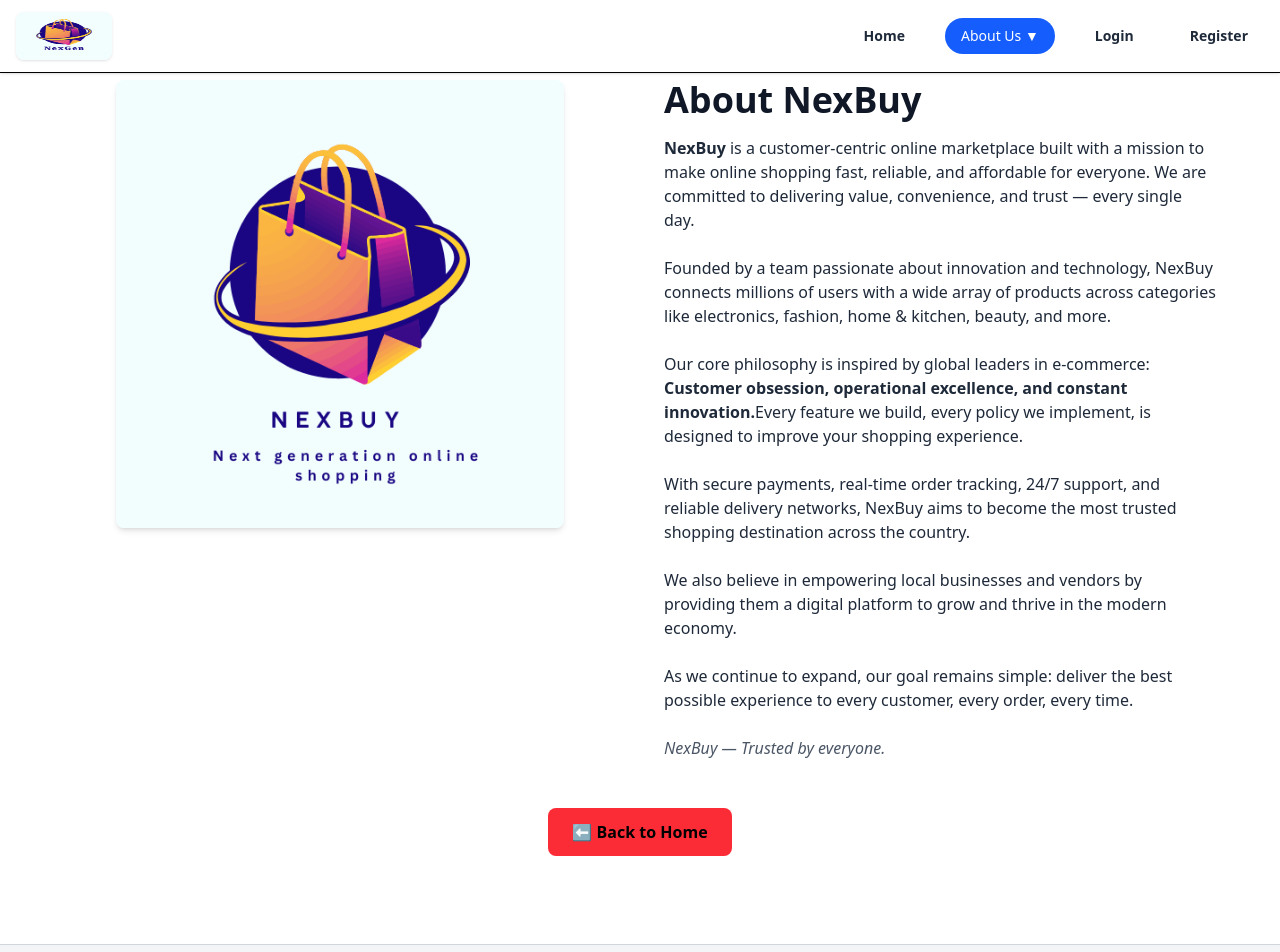
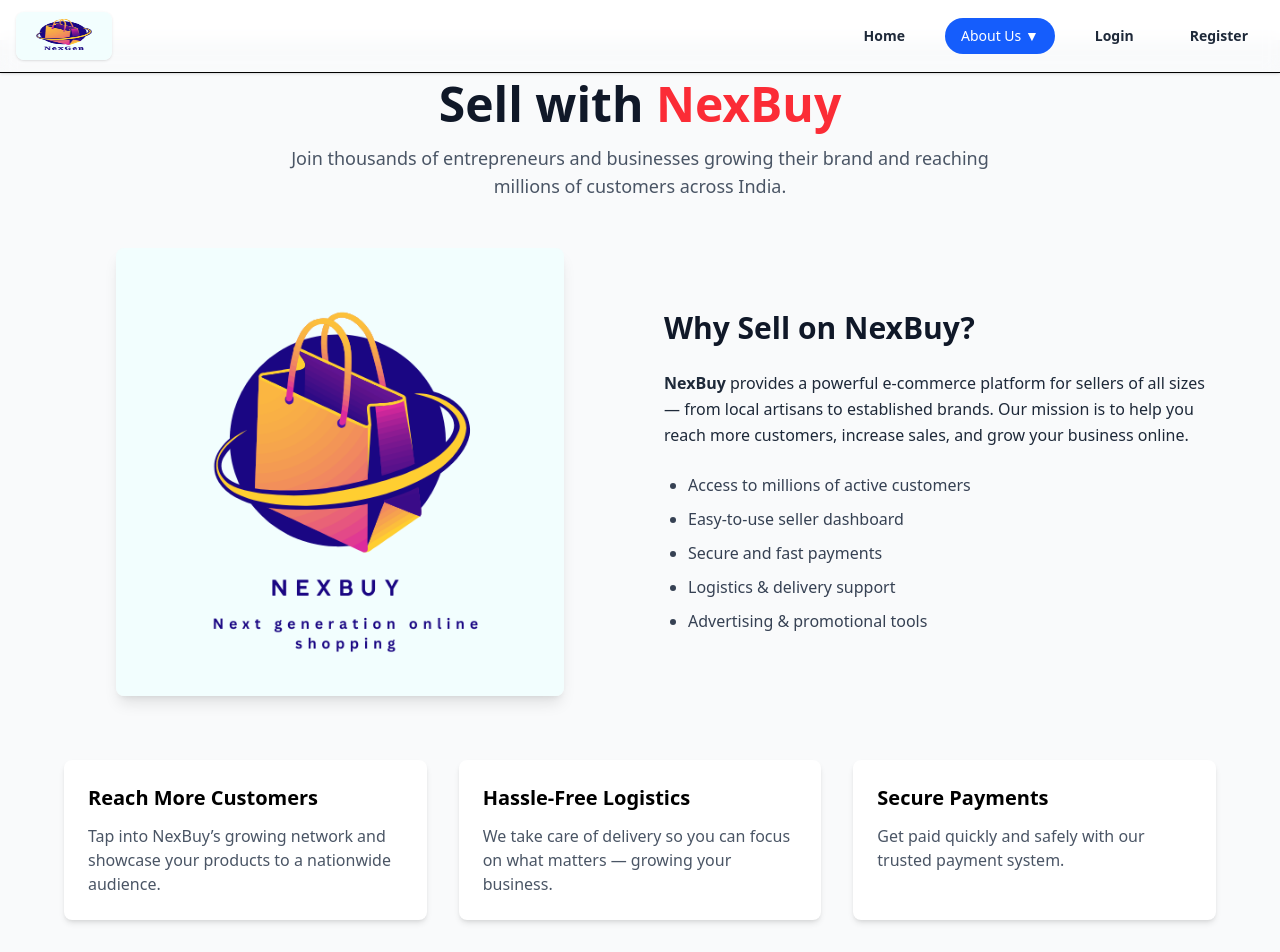
Before and after one commit to Tapancodezeros/NexBuy-react, a React (Vite) app: page /about in a window 1280 px wide. Shown: the top 952 px of the page. Built offline with nearby package versions, Linux system fonts and the light colour scheme.

Commit message:
about us

```diff
--- a/src/Pages/ManageShop.jsx
+++ b/src/Pages/ManageShop.jsx
@@ -1,4 +1,5 @@
 import React, { useState, useEffect } from "react";
+import { RiSliceLine } from "react-icons/ri";
 import { NavLink } from "react-router-dom";
 import { toast } from "react-toastify";
 
@@ -32,6 +33,7 @@
     if (!shop.description.trim()) {
       tempErrors.description = "Shop description is required.";
       valid = false;
+
     }
 
     setErrors(tempErrors);
@@ -111,6 +113,7 @@
               placeholder="Describe your shop"
               value={shop.description}
               onChange={handleChange}
+
               className={`w-full px-4 py-3 rounded-xl border ${
                 errors.description ? "border-red-500" : "border-gray-300"
               } focus:outline-none focus:ring-2 focus:ring-blue-500`}
@@ -167,16 +170,17 @@
                 <div className="flex flex-col gap-1 text-right">
                  <button
                   onClick={() => handleEdit(idx)}
-                    className="text-blue-600 hover:text-blue-800 font-medium"
+                  className="px-3 py-1 text-sm text-white bg-blue-500 rounded hover:bg-blue-600 transition-colors duration-200 ml-2"
                 >
                   ✏️ Edit
                 </button>
                 <button
                   onClick={() => handleDelete(idx)}
-                    className="text-red-600 hover:text-red-800 font-medium"
+                  className="px-3 py-1 text-sm text-black bg-red-500 rounded hover:bg-red-700 transition-colors duration-200 ml-2"
                 >
                   ❌ Delete
                 </button>
+
                 </div>
               </div>
             ))}
--- a/src/Pages/Product/Product.jsx
+++ b/src/Pages/Product/Product.jsx
@@ -68,7 +68,7 @@
             <select
               value={selectedCat}
               onChange={handleChange}
-              className="min-w-[180px] p-2 border border-gray-300 rounded-lg shadow-sm bg-white focus:outline-none focus:ring-2 focus:ring-blue-600">
+              className="min-w-[180px] p-2 border border-gray-300 rounded-lg shadow-sm bg-black text-white focus:outline-none focus:ring-2 focus:ring-blue-600">
               <option value="all">All Categories</option>
               {categories.map((cat) => (
                 <option key={cat} value={cat}>
@@ -76,6 +76,7 @@
                 </option>
               ))}
             </select>
+
             <NavLink
               to="/add-product"
               className="bg-blue-600 hover:bg-blue-700 text-white font-semibold px-5 py-2 rounded-xl transition duration-200">
--- a/src/Pages/Product/SingleProduct.jsx
+++ b/src/Pages/Product/SingleProduct.jsx
@@ -99,7 +99,7 @@
             </div>
              {isLocal && (
                       <div className=" items-center justify-center flex my-15">
-                        <button onClick={() => handleEdit(product.id)} className="bg-black px-5 py-3 text-white rounded text-sm">✏️ Edit</button>
+                        <button onClick={() => handleEdit(product.id)} className="bg-black px-5 py-3 text-white hover: rounded text-sm">✏️ Edit</button>
                       </div>
                     )}
           </div>
--- a/src/Pages/User/About.jsx
+++ b/src/Pages/User/About.jsx
@@ -1,64 +1,92 @@
 import React from "react";
-import { NavLink } from "react-router-dom";
+import { NavLink, useNavigate } from "react-router-dom";
 import userimg from "../../assets/images/Free.png";
 
+
 const About = () => {
+    const isLoggedIn = localStorage.getItem("token");
+   const navigate = useNavigate();
+const handleClick = () => {
+    navigate(isLoggedIn ? "/manageshop" : "/register");
+  };
+
   return (
-    <div className="min-h-screen bg-white py-10 px-5 md:px-16">
-      {/* Content Container */}
-      <main className="max-w-6xl mx-auto grid grid-cols-1 md:grid-cols-2 gap-12 items-start my-10">
-
-        {/* Left: Image */}
+    <div className="min-h-screen bg-gray-50 py-10 px-5 md:px-16 my-10">
+      <section className="max-w-6xl mx-auto text-center mb-12">
+        <h1 className="text-3xl md:text-5xl font-bold text-gray-900">
+          Sell with <span className="text-red-500">NexBuy</span>
+        </h1>
+        <p className="mt-4 text-lg text-gray-600 max-w-3xl mx-auto">
+          Join thousands of entrepreneurs and businesses growing their brand
+          and reaching millions of customers across India.
+        </p>
+      </section>
+      <main className="max-w-6xl mx-auto grid grid-cols-1 md:grid-cols-2 gap-12 items-center mb-16">
         <div className="flex justify-center">
           <img
             src={userimg}
-            alt="NexBuy Team"
-            className="w-full max-w-md rounded-lg shadow-md"
+            alt="NexBuy Seller"
+            className="w-full max-w-md rounded-lg shadow-lg transition-transform duration-300 hover:scale-105 object-cover h-auto"
           />
         </div>
-
-        {/* Right: Description */}
-        <div className="space-y-6 text-gray-800">
-          <h1 className="text-4xl font-bold text-gray-900 mb-4">
-            About NexBuy
-          </h1>
-
+        <div className="space-y-6 text-gray-800 leading-relaxed">
+          <h2 className="text-2xl md:text-3xl font-semibold text-gray-900">
+            Why Sell on NexBuy?
+          </h2>
           <p>
-            <strong>NexBuy</strong> is a customer-centric online marketplace built with a mission to make online shopping fast, reliable, and affordable for everyone. We are committed to delivering value, convenience, and trust — every single day.
+            <strong>NexBuy</strong> provides a powerful e-commerce platform
+            for sellers of all sizes — from local artisans to established brands.
+            Our mission is to help you reach more customers, increase sales, and
+            grow your business online.
           </p>
-
-          <p>
-            Founded by a team passionate about innovation and technology, NexBuy connects millions of users with a wide array of products across categories like electronics, fashion, home & kitchen, beauty, and more.
-          </p>
-
-          <p>
-            Our core philosophy is inspired by global leaders in e-commerce:
-            <strong> Customer obsession, operational excellence, and constant innovation.</strong>
-            Every feature we build, every policy we implement, is designed to improve your shopping experience.
-          </p>
-
-          <p>
-            With secure payments, real-time order tracking, 24/7 support, and reliable delivery networks, NexBuy aims to become the most trusted shopping destination across the country.
-          </p>
-
-          <p>
-            We also believe in empowering local businesses and vendors by providing them a digital platform to grow and thrive in the modern economy.
-          </p>
-
-          <p>
-            As we continue to expand, our goal remains simple: deliver the best possible experience to every customer, every order, every time.
-          </p>
-
-          <p className="text-gray-600 italic">
-            NexBuy — Trusted by everyone.
+          <ul className="list-disc pl-6 space-y-2 text-gray-700">
+            <li>Access to millions of active customers</li>
+            <li>Easy-to-use seller dashboard</li>
+            <li>Secure and fast payments</li>
+            <li>Logistics & delivery support</li>
+            <li>Advertising & promotional tools</li>
+          </ul>
+        </div>
+      </main>
+      <section className="max-w-6xl mx-auto grid grid-cols-1 md:grid-cols-3 gap-8 mb-16">
+        <div className="bg-white p-6 rounded-lg shadow-md hover:shadow-lg transition">
+          <h3 className="text-xl font-bold mb-3">Reach More Customers</h3>
+          <p className="text-gray-600">
+            Tap into NexBuy’s growing network and showcase your products
+            to a nationwide audience.
           </p>
         </div>
-      </main>
-
-      {/* Back Button */}
+        <div className="bg-white p-6 rounded-lg shadow-md hover:shadow-lg transition">
+          <h3 className="text-xl font-bold mb-3">Hassle-Free Logistics</h3>
+          <p className="text-gray-600">
+            We take care of delivery so you can focus on what matters — growing your business.
+          </p>
+        </div>
+        <div className="bg-white p-6 rounded-lg shadow-md hover:shadow-lg transition">
+          <h3 className="text-xl font-bold mb-3">Secure Payments</h3>
+          <p className="text-gray-600">
+            Get paid quickly and safely with our trusted payment system.
+          </p>
+        </div>
+      </section>
+      <section className="bg-red-500 text-white py-10 px-6 rounded-lg max-w-6xl mx-auto text-center">
+        <h2 className="text-2xl md:text-3xl font-bold mb-4">
+          Ready to Start Selling?
+        </h2>
+        <p className="mb-6">
+          Join NexBuy today and grow your business like thousands of other successful sellers.
+        </p>
+          <button
+          onClick={handleClick}
+          className="bg-white text-red-500 px-6 py-3 rounded-lg font-semibold hover:bg-gray-100 transition duration-300">
+          {isLoggedIn ? "Add shop" : "register first"}
+          </button>
+      </section>
       <div className="mt-12 flex justify-center">
         <NavLink to="/">
-          <button className="bg-red-500 hover:bg-red-600 text-black font-semibold px-6 py-3 rounded-lg transition duration-300">
+          <button
+
+            className="bg-gray-200 hover:bg-gray-300 text-gray-900 font-semibold px-6 py-3 rounded-lg transition duration-300">
             ⬅️ Back to Home
           </button>
         </NavLink>
```
Also changed, not shown: src/api/apiService.js (line endings or trailing spaces). Lines whose indentation alone changed are shown as unchanged.
